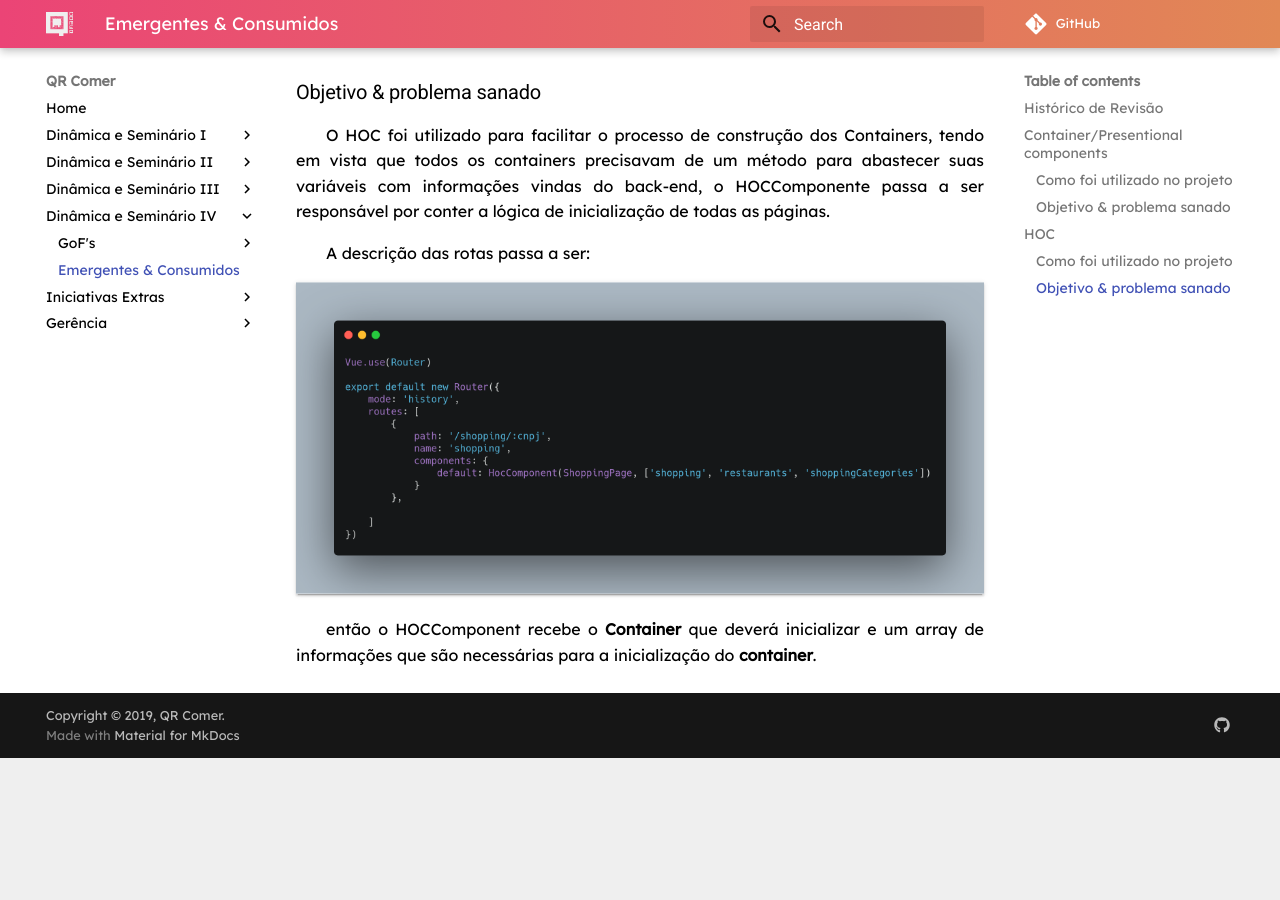
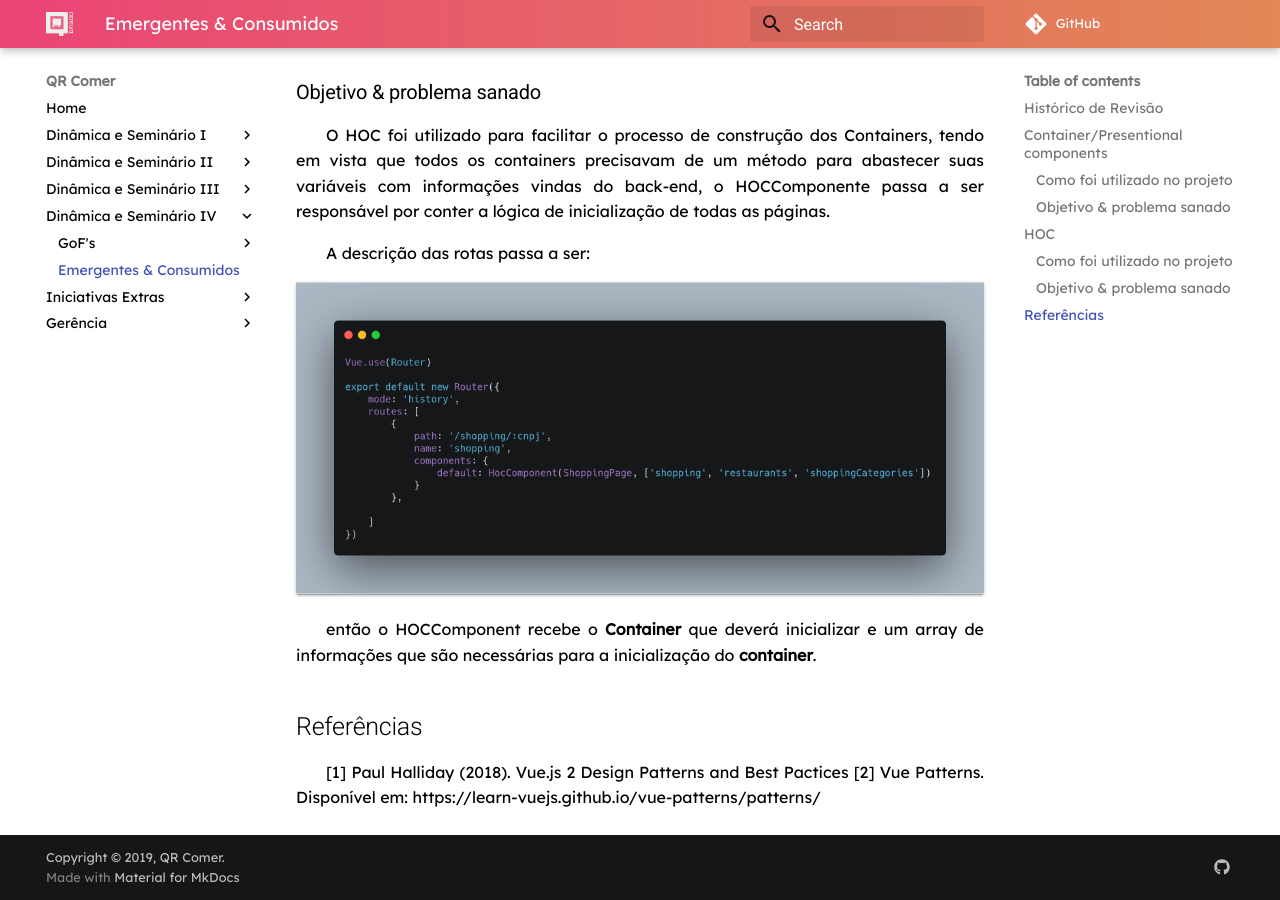
Before and after one commit to fga-desenho-2019-2/Wiki, an MkDocs documentation site: the page built from docs/seminario4/emergentes.md, in a window 1280 px wide and 900 px high, scrolled down 4355 px. Built offline with MkDocs 1.6.1 and Material for MkDocs 9.7.7, drawn with Linux system fonts in a browser that asks for light colours; some web fonts are replaced; comment, search, counter and statistics services are not loaded; old or Windows-style settings are respelled for this version of MkDocs; before the commit the page ends 5113 px from its top, so only the background shows below that.

```diff
--- a/docs/seminario4/emergentes.md
+++ b/docs/seminario4/emergentes.md
@@ -56,3 +56,8 @@ A descrição das rotas passa a ser:
 ![](../../images/patterns/routeDefinition.png)
 
 então o HOCComponent recebe o __Container__ que deverá inicializar e um array de informações que são necessárias para a inicialização do __container__.
+
+## Referências
+
+[1] Paul Halliday (2018). Vue.js 2 Design Patterns and Best Pactices
+[2] Vue Patterns. Disponível em: https://learn-vuejs.github.io/vue-patterns/patterns/
```
Also changed, not shown: docs/seminario4/estruturais.md (+31 -1 lines), docs/images/patterns/props.png (added).
